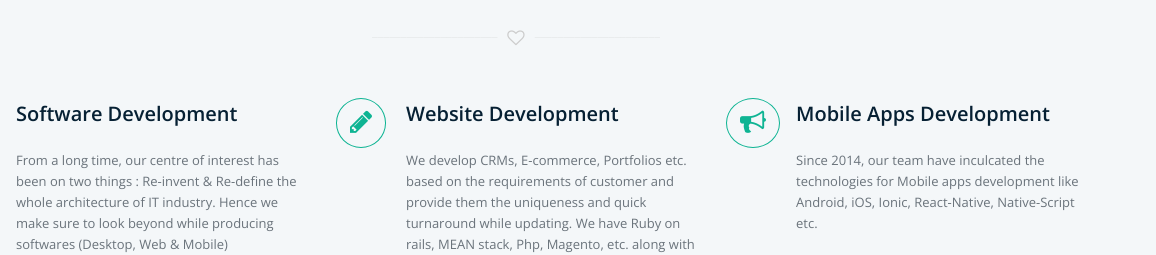
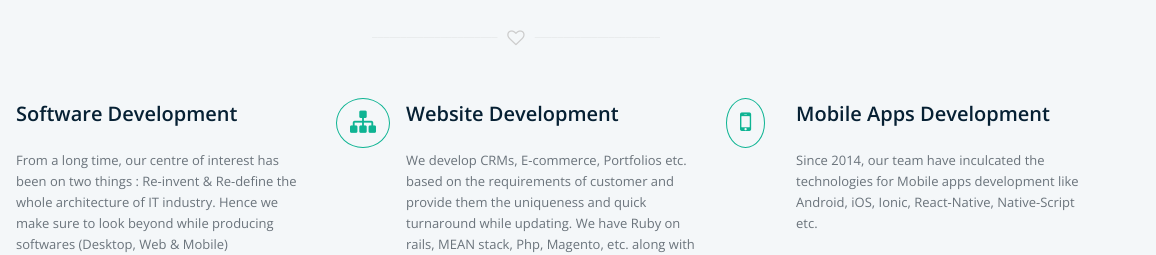
Before and after one commit to WaveDevelopers/wavedevelopers.github.io, a plain HTML site: page index.html in a window 1280 px wide. Shown: the part 904-1159 px from the top of the page, 124-1280 px from the left. Drawn offline with nearby package versions, Linux system fonts and the light colour scheme; some packages are replaced by stand-ins of ours; a script that the page names is missing.

Commit message:
Akash - Wavedevelopers new theme

```diff
--- a/index.html
+++ b/index.html
@@ -184,7 +184,7 @@
 					<div class="col-md-4 wow fadeInUp" data-wow-duration="500ms" data-wow-delay="500ms">
 						<div class="service-item">
 							<div class="service-icon">
-								<i class="fa fa-pencil fa-2x"></i>
+								<i class="fa fa-sitemap fa-2x"></i>
 							</div>
 
 							<div class="service-desc">
@@ -199,7 +199,7 @@
 					<div class="col-md-4 wow fadeInRight" data-wow-duration="500ms"  data-wow-delay="900ms">
 						<div class="service-item">
 							<div class="service-icon">
-								<i class="fa fa-bullhorn fa-2x"></i>
+								<i class="fa fa-mobile fa-2x"></i>
 							</div>
 
 							<div class="service-desc">
```
